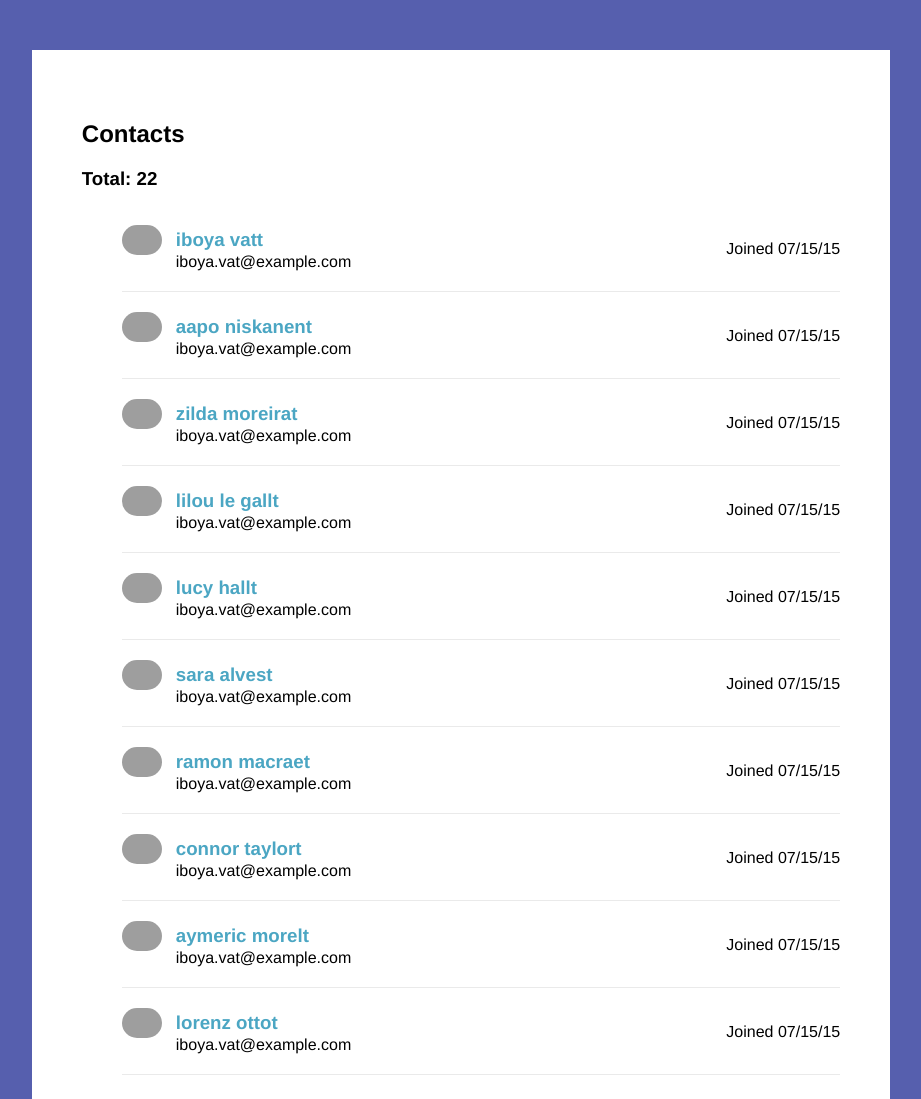
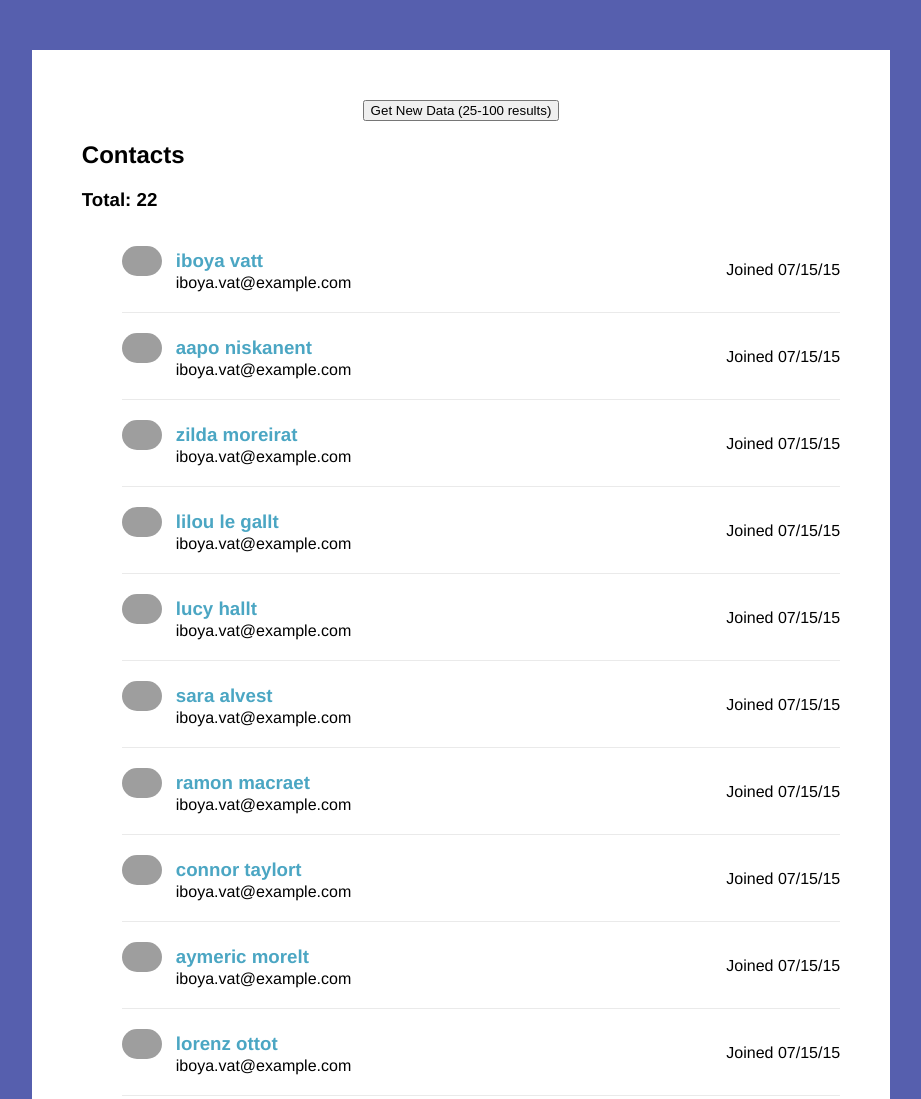
Before and after one commit to jacobmccallum16/CSIS-3380-Pagination, a plain HTML site: page index.html in a window 1280 px wide. Shown: the top 1099 px of the page, without its empty margins (179-1100 px from the left). Drawn offline with Linux system fonts and the light colour scheme; grey boxes are pictures that could not be loaded.

Commit message:
File update from private repo to this repo

```diff
--- a/index.html
+++ b/index.html
@@ -9,6 +9,7 @@
   <body>
     <div class="page">
       <div class="page-header cf">
+        <div style="text-align: center;" id="newDataDiv"></div>
         <h2>Contacts</h2>
         <h3 id="contactTotal">Total: 2</h3>
 
--- a/js/script.js
+++ b/js/script.js
@@ -9,6 +9,8 @@ let pagesNeeded = 1 // This is because I think there should still be 1 page even
 if (number > 10) {
   pagesNeeded = number / 10 + 1
 }
+
+let dynamicData = false // this will be flipped if it becomes true
 
 // I added a little feature to stay on the same page even with a page refresh
 let storedPage = Number.parseInt(sessionStorage.getItem("pageNumber"))
@@ -26,7 +28,9 @@ function createPaginationButtons() {
 function loadPage(newPage) {
   ulPagination.children[page-1].children[0].classList.remove("active")
   page = newPage
-  sessionStorage.setItem("pageNumber", page)
+  if (!dynamicData) {
+    sessionStorage.setItem("pageNumber", page)
+  }
   ulPagination.children[page-1].children[0].classList.add("active")
   ulContactList.innerHTML = ""
   for (let i = (page*10-10); i < number && i < page*10; i++) {
@@ -45,6 +49,38 @@ function loadPage(newPage) {
   }
 }
 
+// adding a feature to load new data, this will data will disappear on page refresh, though
+let newDataDiv = document.getElementById("newDataDiv")
+async function getNewData() {
+  let newCount = Math.floor(Math.random() * 76) + 25 // number between 25 and 100
+  let usersNewObj = await fetch(`https://randomuser.me/api/?results=${newCount}&inc=name,picture,registered`)
+  let usersNewText = await usersNewObj.text()
+  let usersNewData = JSON.parse(usersNewText)
+  let newData = usersNewData.results
+  // document.getElementsByTagName("body")[0].innerHTML += `<div style="text-align: center">${usersNewText}</div>`
+  // document.getElementsByTagName("body")[0].innerHTML += `<div style="text-align: center">${newData}</div>`
+  number = newCount
+  page = 1
+  pagesNeeded = number / 10 + 1
+  users = []
+  for (let i = 0; i < newCount; i++) {
+    // It looks wild but this date-parsing method is easier for me
+    let date = newData[i].registered.date
+    users[i] = {
+      "name" : `${newData[i].name.first} ${newData[i].name.last}`,
+      "image" : `${newData[i].picture.thumbnail}`,
+      "joined" : `${date[8]}${date[9]}/${date[5]}${date[6]}/${date[0]}${date[1]}${date[2]}${date[3]}`
+    }
+  }
+  h3ContactTotal.innerHTML = `Total: ${number}`
+  createPaginationButtons()
+  loadPage(page)
+  // document.getElementsByTagName("body")[0].innerHTML += `<div style="text-align: center">USERS: ${users}</div>`
+  dynamicData = true
+}
+newDataDiv.innerHTML += `<button id="newDataBtn" onclick="getNewData()">Get New Data (25-100 results)</button>`
+// Loading it before some other things to make the page-load feel smoother
+
 h3ContactTotal.innerHTML = `Total: ${number}`
 createPaginationButtons()
 loadPage(page)
```
